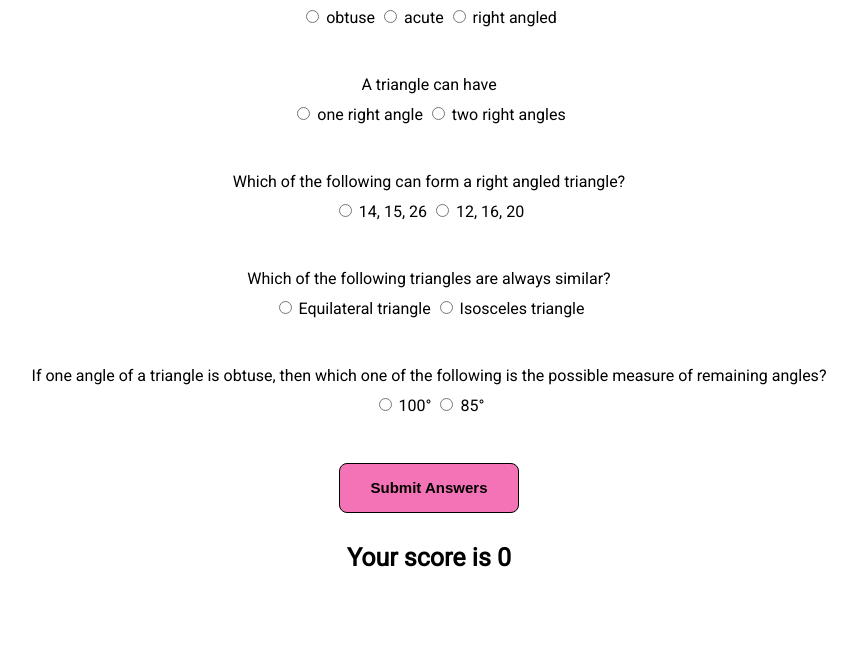
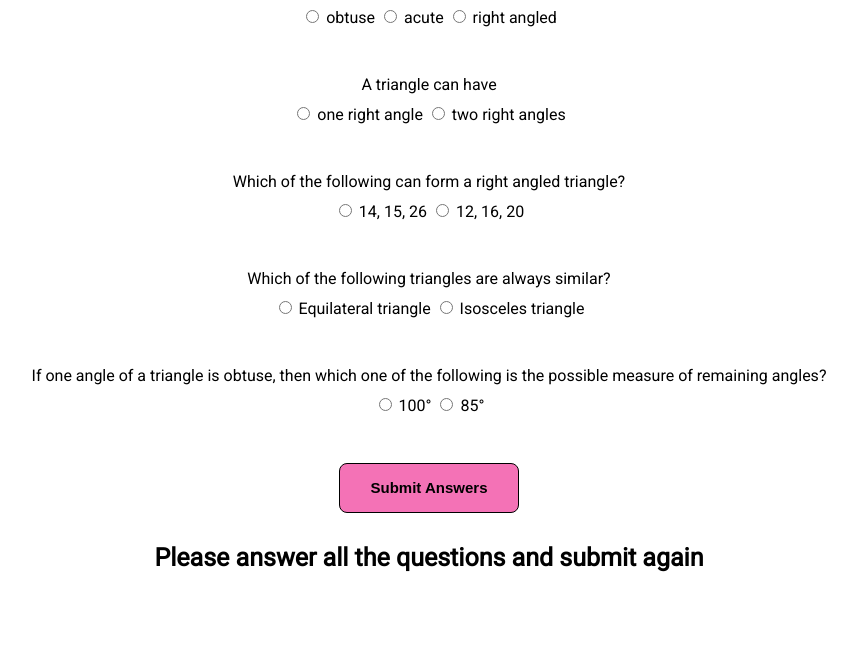
Before and after one commit to Rohitprasad83/Mark-12-Fun-with-Triangles, a plain HTML site: page index.html in a window 1280 px wide. Both pictures are taken after a click on the button "Submit Answers". Shown: the part 370-1035 px from the top of the page, without its empty margins (211-1068 px from the left). Drawn offline with Linux system fonts and the light colour scheme.

Commit message:
Fix: quiz page
If all the questions are not answered, an message will pop up to answer all the questions

```diff
--- a/index.js
+++ b/index.js
@@ -15,7 +15,10 @@ function calculateScore(){
         }
         index = index + 1;
     }
-   output.innerText = `Your score is ${score}`
+    if(index == 6)
+        output.innerText = `Your score is ${score}`;
+    else
+        output.innerText = "Please answer all the questions and submit again";
 }
 
 
--- a/style.css
+++ b/style.css
@@ -94,7 +94,6 @@ body {
 #output {
   font-size: 25px;
   font-weight: bold;
-  /* margin-bottom: 30px; */
 }
 
 #check {
```
